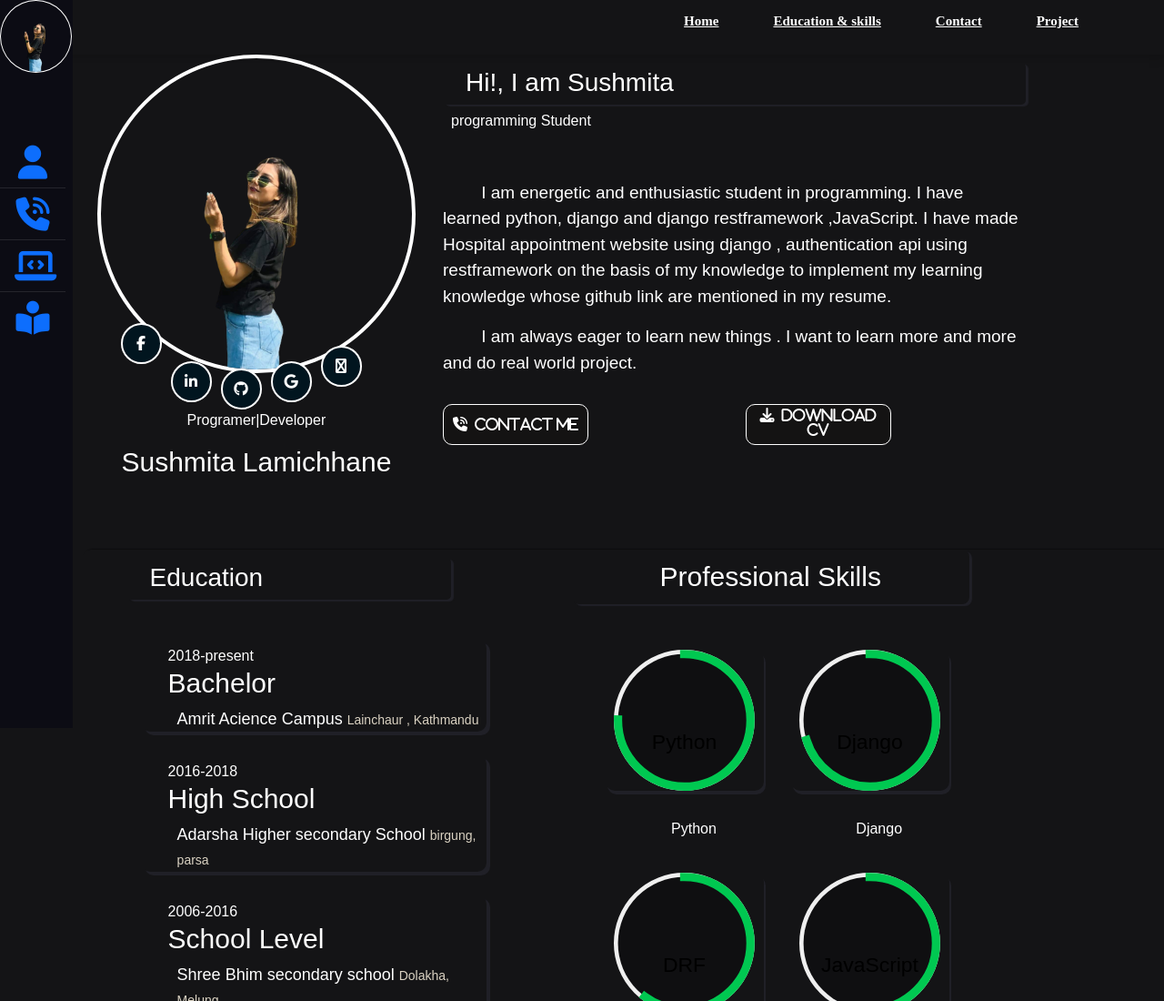
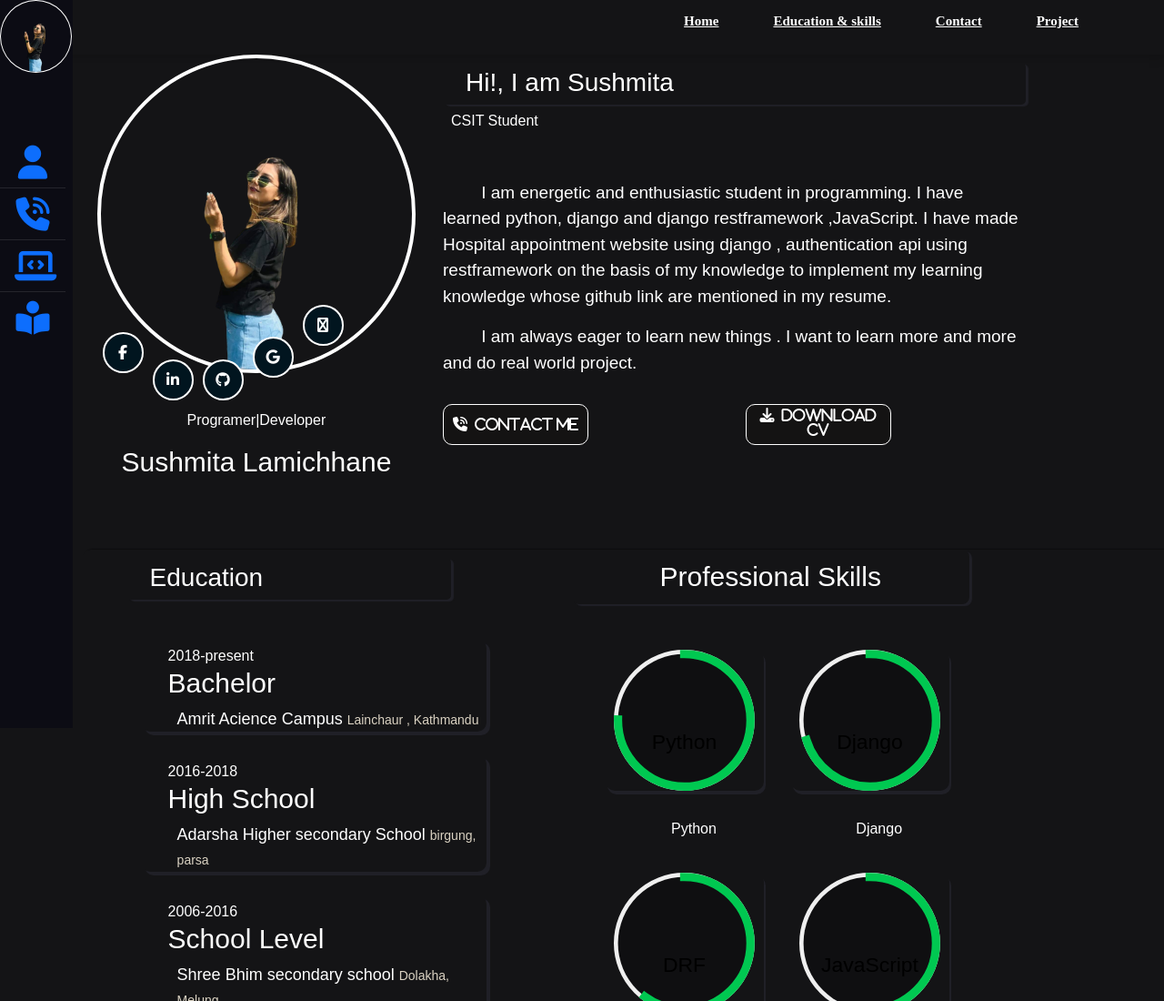
Before and after one commit to Susmita055/suhmita, a plain HTML site: page index.html in a window 1280 px wide. Shown: the top 1100 px of the page at 91% size. Drawn offline with nearby package versions, Linux system fonts and the light colour scheme.

Commit message:
bet of Luck

```diff
--- a/index.css
+++ b/index.css
@@ -169,7 +169,7 @@ button.toggler-menu {
 
 .about-me .social-icons {
   position: absolute;
-  left: -800px;
+  left: -840px;
   right: 0;
   top: 495px;
 }
@@ -187,7 +187,7 @@ button.toggler-menu {
   margin: 0 5px;
   transition: ease all 0.35s;
   transform: scale(1);
-  margin-top: -150px;
+  margin-top: -140px;
   color: white;
 }
 
@@ -200,14 +200,17 @@ button.toggler-menu {
 }
 
 .social-icons a:nth-child(2) {
-  top: -8px;
+  top: -20px;
 }
 .social-icons a:nth-child(4) {
-  top: -8px;
+  top: -45px;
 }
 
 .social-icons a:nth-child(5) {
-  top: -25px;
+  top: -80px;
+}
+.social-icons a:nth-child(3) {
+  top: -20px;
 }
 .social-icons a:hover {
   transform: scale(1.1);
--- a/index.html
+++ b/index.html
@@ -114,7 +114,7 @@
                     <div class="about-info">
                         <div class="title">
                             <h3>Hi!, I am Sushmita </h3>
-                            <h6>programming Student</h6>
+                            <h6>CSIT Student</h6>
                         </div>
                         <br><br>
                         <div class="text-white">
```
